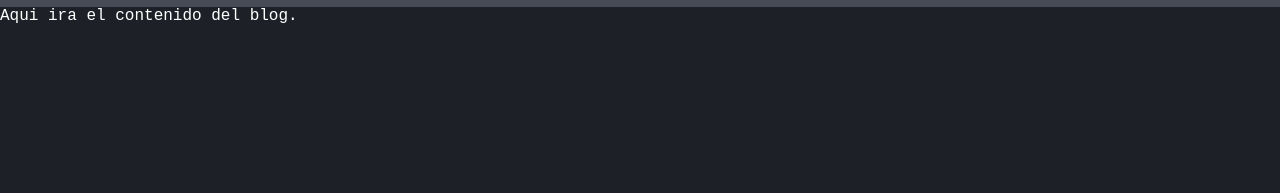
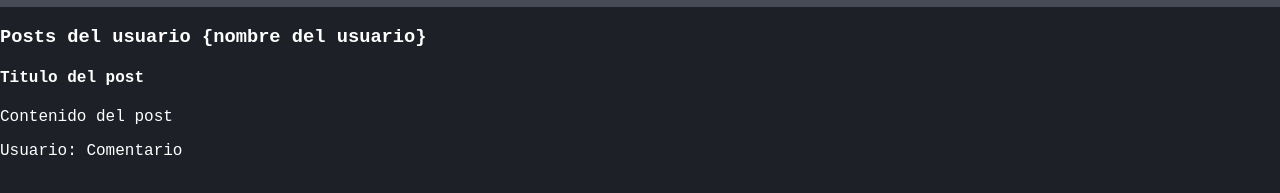
Before and after one commit to NighmareVC0/Git, a plain HTML site: page index.html in a window 1280 px wide. Shown: the part 63-256 px from the top of the page. Drawn offline with Linux system fonts and the light colour scheme; a web font is replaced by a local one.

Commit message:
Added Post

```diff
--- a/index.html
+++ b/index.html
@@ -18,8 +18,14 @@
       <img class="logo" src="img/git-logo.png">
       <h1>Blog Curso Git</h1>
    </div>
-   <div>
-      Aqui ira el contenido del blog.
+
+   <div class="container" , id="content">
+      <h3>Posts del usuario {nombre del usuario}</h3>
+      <div class="post">
+         <h4>Titulo del post</h4>
+         <p>Contenido del post</p>
+         <p><span>Usuario:</span> Comentario</p>
+      </div>
    </div>
 </body>
 
```
